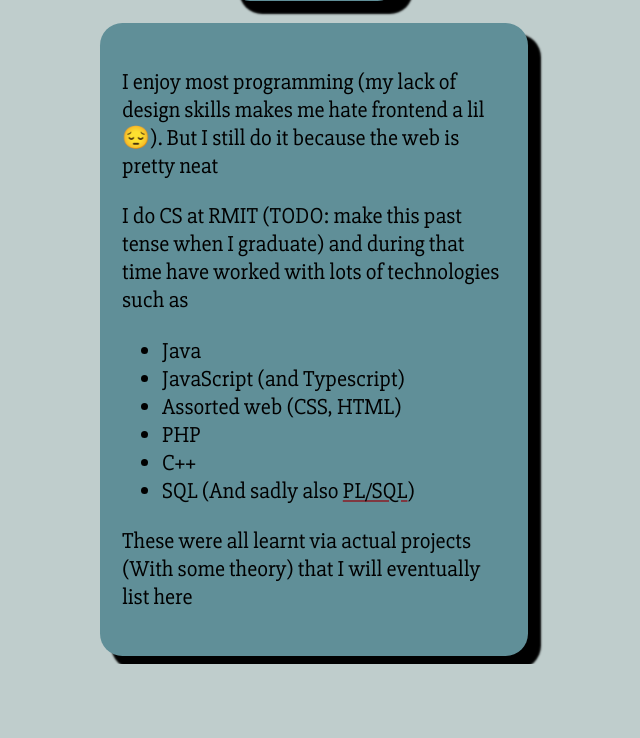
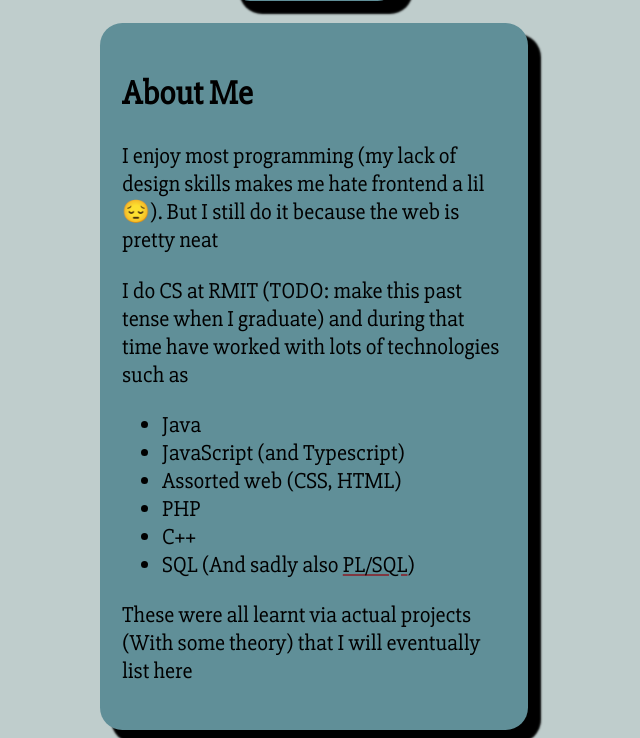
Before and after one commit to ire4ever1190/folio-site, a PHP site: page / in a window 1280 px wide. Shown: the part 548-1286 px from the top of the page, without its empty margins (326-966 px from the left). Before the commit the page ends 1212 px from the top, so only its background shows below. Run offline with PHP 8.4, Linux system fonts and the light colour scheme; data that the repository does not hold is empty.

Commit message:
Add a title for the section.
I'll break up the section into like "About Me" (Actual personal details about me) and like "Skills" (I discuss skills and stuff I've learnt)

```diff
--- a/index.php
+++ b/index.php
@@ -46,6 +46,7 @@ const SOCIALS = [
     </div>
 </section>
 <section class="card centre mt1" style="width: 30vw">
+    <h2>About Me</h2>
     <p>I enjoy most programming (my lack of design skills makes me hate frontend a lil 😔). But I still do it because the
         web is pretty neat</p>
     <p>I do CS at RMIT (TODO: make this past tense when I graduate) and during that time have worked with lots of
```
